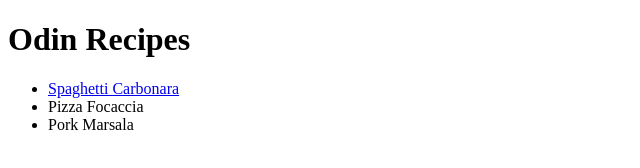
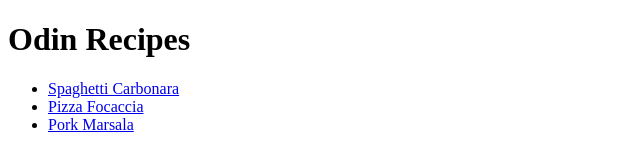
Before and after one commit to Danibias/odin-recipes, a plain HTML site: page index.html in a window 1280 px wide. Shown: the whole page, without its empty margins (0-640 px from the left). Drawn offline with Linux system fonts and the light colour scheme.

Commit message:
index.html is now fixed and fully updated

```diff
--- a/index.html
+++ b/index.html
@@ -11,8 +11,8 @@
 
     <ul>
         <li><a href="./recipes/spaghetti-carbonara.html">Spaghetti Carbonara</a></li>
-        <li><a href="./recipes/pizza-focaccia.html"></a>Pizza Focaccia</li>
-        <li><a href="./recipes/pork-marsala.html"></a>Pork Marsala</li>
+        <li><a href="./recipes/pizza-focaccia.html">Pizza Focaccia</a></li>
+        <li><a href="./recipes/pork-marsala.html">Pork Marsala</a></li>
     </ul>
 
 </body>
```
